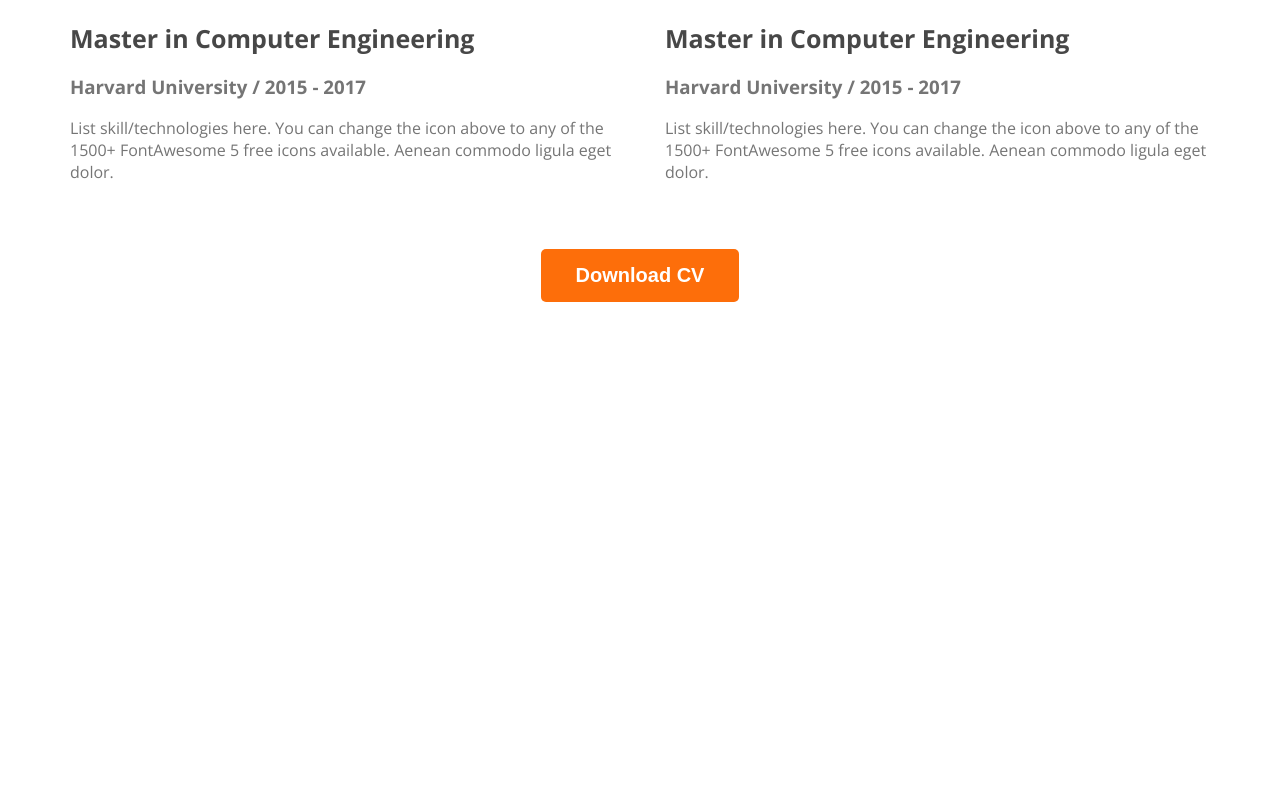
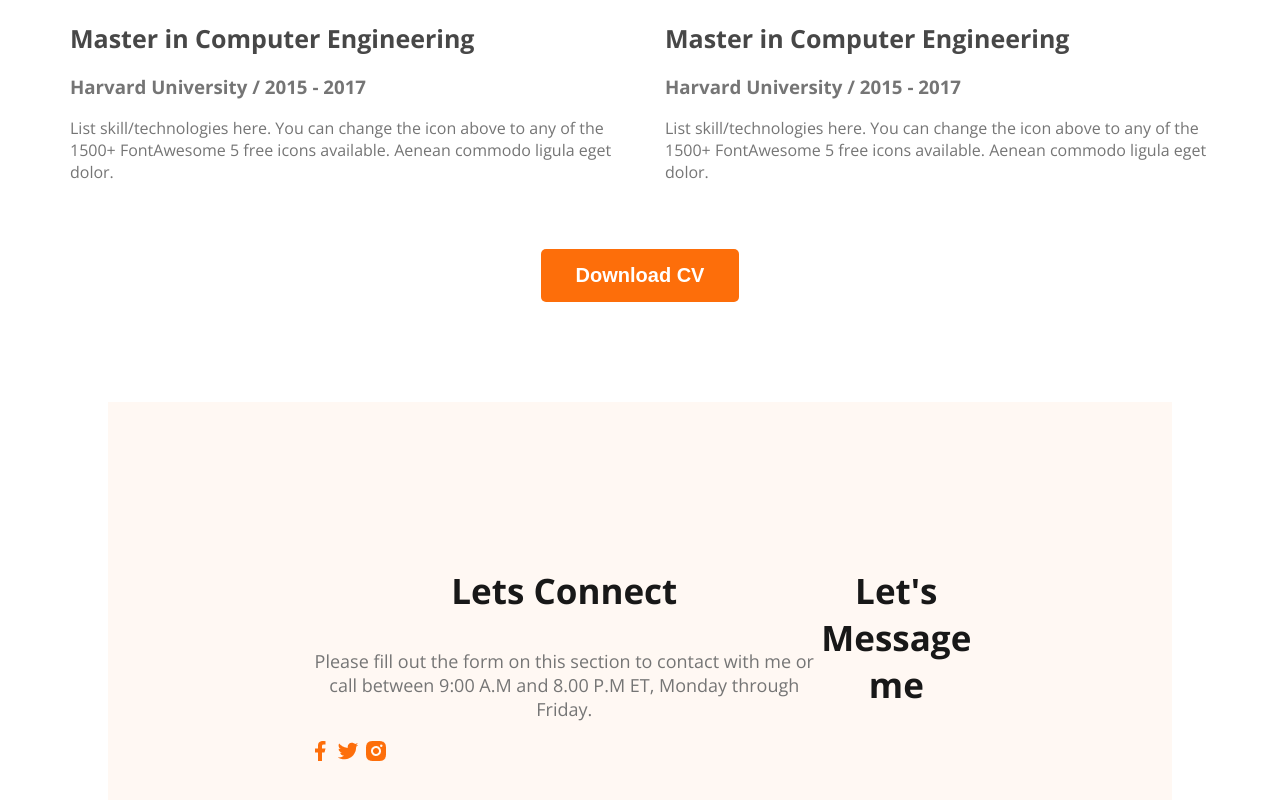
Before and after one commit to IstiyakIfti/developer-portfolio, a plain HTML site: page index.html in a window 1280 px wide. Shown: the part 2995-3795 px from the top of the page. Before the commit the page ends 3305 px from the top, so only its background shows below. Drawn offline with nearby package versions, Linux system fonts and the light colour scheme.

Commit message:
basic footer

```diff
--- a/index.html
+++ b/index.html
@@ -116,21 +116,24 @@
                         <h2 class="resume-item-title">Master in Computer Engineering</h2>
                         <h3 class="item-institute">Harvard University / 2015 - 2017</h3>
                         <p class="resume-item-description">List skill/technologies here. You can change the icon above
-                            to any of the 1500+ FontAwesome 5 free icons available. Aenean commodo ligula eget dolor.</p>
+                            to any of the 1500+ FontAwesome 5 free icons available. Aenean commodo ligula eget dolor.
+                        </p>
                     </div>
                     <hr>
                     <div class="resume-item">
                         <h2 class="resume-item-title">Master in Computer Engineering</h2>
                         <h3 class="item-institute">Harvard University / 2015 - 2017</h3>
                         <p class="resume-item-description">List skill/technologies here. You can change the icon above
-                            to any of the 1500+ FontAwesome 5 free icons available. Aenean commodo ligula eget dolor.</p>
+                            to any of the 1500+ FontAwesome 5 free icons available. Aenean commodo ligula eget dolor.
+                        </p>
                     </div>
                     <hr>
                     <div class="resume-item">
                         <h2 class="resume-item-title">Master in Computer Engineering</h2>
                         <h3 class="item-institute">Harvard University / 2015 - 2017</h3>
                         <p class="resume-item-description">List skill/technologies here. You can change the icon above
-                            to any of the 1500+ FontAwesome 5 free icons available. Aenean commodo ligula eget dolor.</p>
+                            to any of the 1500+ FontAwesome 5 free icons available. Aenean commodo ligula eget dolor.
+                        </p>
                     </div>
 
                 </div>
@@ -140,21 +143,24 @@
                         <h2 class="resume-item-title">Master in Computer Engineering</h2>
                         <h3 class="item-institute">Harvard University / 2015 - 2017</h3>
                         <p class="resume-item-description">List skill/technologies here. You can change the icon above
-                            to any of the 1500+ FontAwesome 5 free icons available. Aenean commodo ligula eget dolor.</p>
+                            to any of the 1500+ FontAwesome 5 free icons available. Aenean commodo ligula eget dolor.
+                        </p>
                     </div>
                     <hr>
                     <div class="resume-item">
                         <h2 class="resume-item-title">Master in Computer Engineering</h2>
                         <h3 class="item-institute">Harvard University / 2015 - 2017</h3>
                         <p class="resume-item-description">List skill/technologies here. You can change the icon above
-                            to any of the 1500+ FontAwesome 5 free icons available. Aenean commodo ligula eget dolor.</p>
+                            to any of the 1500+ FontAwesome 5 free icons available. Aenean commodo ligula eget dolor.
+                        </p>
                     </div>
                     <hr>
                     <div class="resume-item">
                         <h2 class="resume-item-title">Master in Computer Engineering</h2>
                         <h3 class="item-institute">Harvard University / 2015 - 2017</h3>
                         <p class="resume-item-description">List skill/technologies here. You can change the icon above
-                            to any of the 1500+ FontAwesome 5 free icons available. Aenean commodo ligula eget dolor.</p>
+                            to any of the 1500+ FontAwesome 5 free icons available. Aenean commodo ligula eget dolor.
+                        </p>
                     </div>
                 </div>
             </div>
@@ -164,7 +170,18 @@
         </section>
     </main>
     <footer>
-
+        <div class="footer-column">
+            <h3 class="section-title">Lets Connect</h3>
+            <p class="section-description">Please fill out the form on this section to contact with me or call between 9:00 A.M and 8.00 P.M ET, Monday through Friday.</p>
+            <div class="social-links">
+                <a href="" class=""><img src="images/icons/facebook.png" alt=""></a>
+                <a href="" class=""><img src="images/icons/twitter.png" alt=""></a>
+                <a href="" class=""><img src="images/icons/insta.png" alt=""></a>
+            </div>
+        </div>
+        <div class="footer-column">
+            <h3 class="section-title">Let's Message me</h3
+        </div>
     </footer>
 </body>
 
--- a/styles/styles.css
+++ b/styles/styles.css
@@ -189,3 +189,12 @@
     text-align: center;
     margin-top: 50px;
 }
+
+
+/* footer styles */
+footer{
+    display: flex;
+    background: #FFF8F3;
+    padding: 130px 200px;
+    margin: 100px;
+}
```
